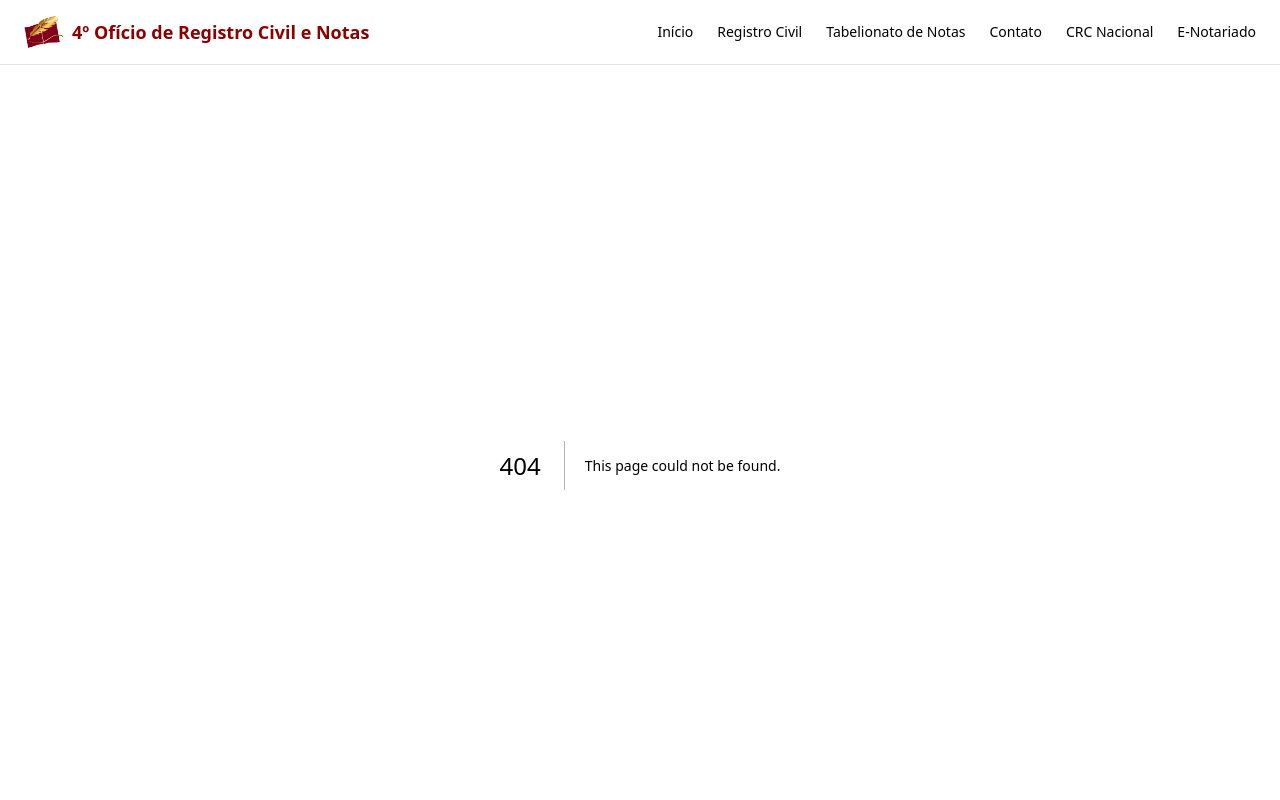
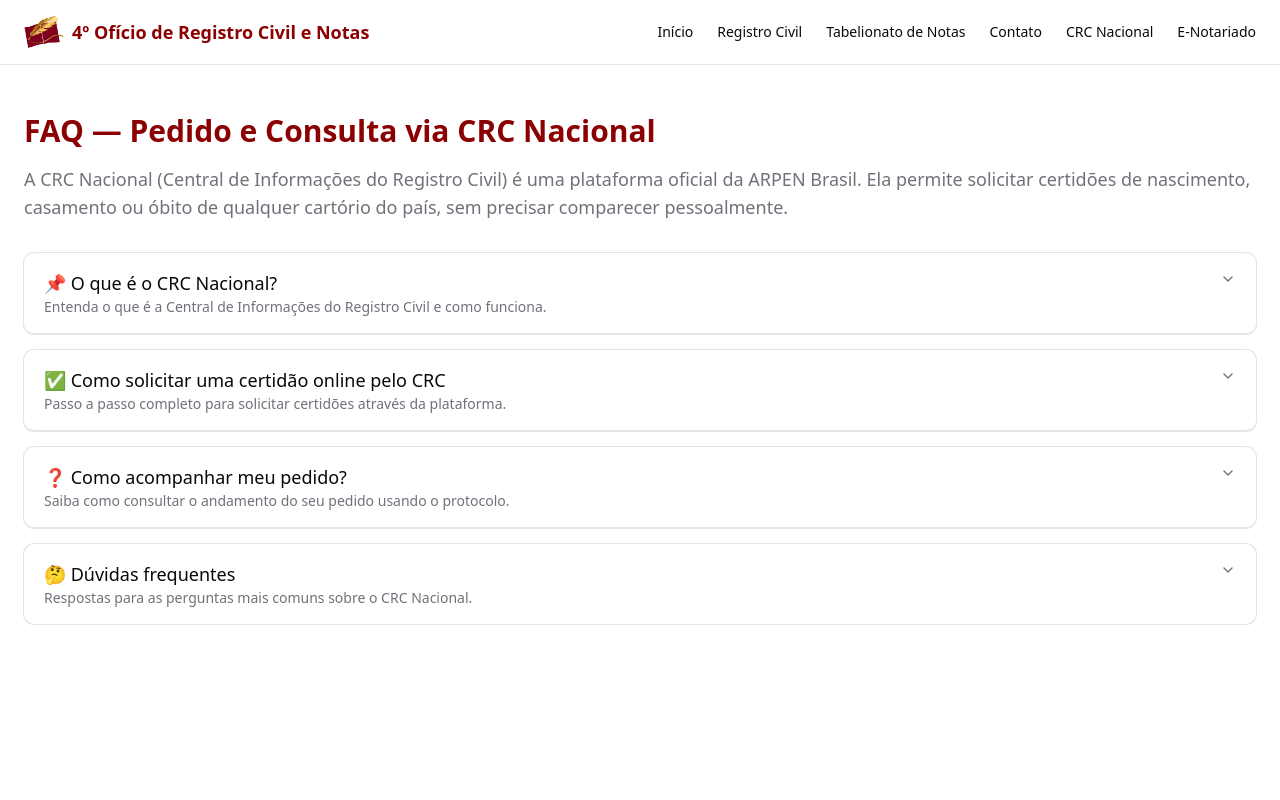
Before and after one commit to PedroL22/4-oficio-de-aracaju-landing-page, a Next.js app: page /faq-crc in a window 1280 px wide. Before the commit this address had no page. Shown: the top 800 px of the page. Built offline with nearby package versions, Linux system fonts and the light colour scheme.

Commit message:
✨ feat: Add faq-crc page

```diff
--- /dev/null
+++ b/src/app/faq-crc/page.tsx
@@ -0,0 +1,174 @@
+import { ServiceItem } from '~/components/ServiceItem'
+import { SimpleServiceItem } from '~/components/SimpleServiceItem'
+import { Accordion } from '~/components/ui/accordion'
+
+export const metadata = {
+  title: 'FAQ - CRC Nacional - 4º Ofício de Aracaju',
+  description:
+    'Saiba como solicitar certidões online pelo CRC Nacional, acompanhar pedidos e esclarecer dúvidas frequentes sobre a plataforma da ARPEN Brasil.',
+  openGraph: {
+    title: 'FAQ - CRC Nacional - 4º Ofício de Aracaju',
+    description:
+      'Saiba como solicitar certidões online pelo CRC Nacional, acompanhar pedidos e esclarecer dúvidas frequentes sobre a plataforma da ARPEN Brasil.',
+    images: ['/logotype.png'],
+  },
+  twitter: {
+    card: 'summary_large_image',
+    title: 'FAQ - CRC Nacional - 4º Ofício de Aracaju',
+    description:
+      'Saiba como solicitar certidões online pelo CRC Nacional, acompanhar pedidos e esclarecer dúvidas frequentes sobre a plataforma da ARPEN Brasil.',
+    images: ['/logotype.png'],
+  },
+}
+
+export default function FAQCRCNacional() {
+  return (
+    <main className='mx-auto flex min-h-screen flex-1 flex-col'>
+      <div className='flex w-full flex-col items-center py-12'>
+        <section className='mb-12 w-full max-w-[1280px] px-4 md:px-6'>
+          <div className='mb-8'>
+            <h1 className='mb-4 font-bold text-3xl text-[#8B0000]'>FAQ — Pedido e Consulta via CRC Nacional</h1>
+
+            <p className='text-lg text-zinc-500'>
+              A CRC Nacional (Central de Informações do Registro Civil) é uma plataforma oficial da ARPEN Brasil. Ela
+              permite solicitar certidões de nascimento, casamento ou óbito de qualquer cartório do país, sem precisar
+              comparecer pessoalmente.
+            </p>
+          </div>
+
+          <Accordion type='multiple' className='w-full space-y-6'>
+            <SimpleServiceItem
+              id='o-que-e-crc'
+              title='📌 O que é o CRC Nacional?'
+              description='Entenda o que é a Central de Informações do Registro Civil e como funciona.'
+            >
+              <div className='space-y-6'>
+                <div>
+                  <p className='text-sm text-zinc-600'>
+                    A CRC Nacional (Central de Informações do Registro Civil) é uma plataforma oficial da ARPEN Brasil.
+                    Ela permite solicitar certidões de nascimento, casamento ou óbito de qualquer cartório do país, sem
+                    precisar comparecer pessoalmente.
+                  </p>
+                </div>
+              </div>
+            </SimpleServiceItem>
+
+            <SimpleServiceItem
+              id='como-solicitar'
+              title='✅ Como solicitar uma certidão online pelo CRC'
+              description='Passo a passo completo para solicitar certidões através da plataforma.'
+            >
+              <div className='space-y-6'>
+                <div>
+                  <h2 className='mb-3 font-medium text-base'>Passo a passo:</h2>
+
+                  <ol className='list-decimal space-y-2 pl-5 text-sm text-zinc-600'>
+                    <li>
+                      Acesse:{' '}
+                      <a
+                        href='https://registrocivil.org.br'
+                        target='_blank'
+                        rel='noreferrer'
+                        className='text-[#8B0000] hover:underline'
+                      >
+                        registrocivil.org.br
+                      </a>
+                    </li>
+                    <li>Clique em "Solicitar Certidão"</li>
+                    <li>Preencha os dados da certidão (nome, local, data, tipo etc.)</li>
+                    <li>Escolha o cartório correto</li>
+                    <li>Finalize o pagamento via Pix, cartão ou boleto</li>
+                    <li>A certidão digital será enviada por e-mail ou ficará disponível para download</li>
+                  </ol>
+                </div>
+
+                <div>
+                  <p className='text-sm text-zinc-600'>
+                    📎 Se tiver dúvidas sobre onde encontrar Livro, Folha e Termo, acesse:{' '}
+                    <a
+                      href='/docs/tutorial-crc.pdf'
+                      target='_blank'
+                      rel='noreferrer noopener'
+                      className='text-[#8B0000] hover:underline'
+                    >
+                      tutorial-crc.pdf
+                    </a>
+                  </p>
+                </div>
+              </div>
+            </SimpleServiceItem>
+
+            <SimpleServiceItem
+              id='acompanhar-pedido'
+              title='❓ Como acompanhar meu pedido?'
+              description='Saiba como consultar o andamento do seu pedido usando o protocolo.'
+            >
+              <div className='space-y-6'>
+                <div>
+                  <p className='text-sm text-zinc-600'>
+                    🧾 Ao finalizar o pedido, você receberá um protocolo.
+                    <br />
+                    Esse número pode ser usado para consultar o andamento.
+                  </p>
+                </div>
+
+                <div>
+                  <p className='text-sm text-zinc-600'>
+                    📬 Caso precise de ajuda, envie um e-mail com o protocolo para:
+                    <br />
+                    <a href='mailto:registrocivil@cartorio4oficioaju.com.br' className='text-[#8B0000] hover:underline'>
+                      registrocivil@cartorio4oficioaju.com.br
+                    </a>
+                  </p>
+                </div>
+              </div>
+            </SimpleServiceItem>
+
+            <ServiceItem
+              id='duvidas-frequentes'
+              title='🤔 Dúvidas frequentes'
+              description='Respostas para as perguntas mais comuns sobre o CRC Nacional.'
+              pdfLink='/docs/tutorial-crc.pdf'
+            >
+              <div className='space-y-6'>
+                <div>
+                  <h3 className='mb-2 font-medium text-base'>Q: O CRC substitui o atendimento presencial?</h3>
+
+                  <p className='text-sm text-zinc-600'>
+                    <strong>A:</strong> Não. Ele é exclusivo para pedidos e acompanhamento de certidões. Retificações,
+                    averbações e atos presenciais continuam sendo realizados no cartório.
+                  </p>
+                </div>
+
+                <div>
+                  <h4 className='mb-2 font-medium text-base'>Q: O valor é o mesmo do cartório?</h4>
+
+                  <p className='text-sm text-zinc-600'>
+                    <strong>A:</strong> A base é a mesma (ex: R$ 71,65), mas pode haver taxas adicionais de emissão e
+                    envio.
+                  </p>
+                </div>
+
+                <div>
+                  <h5 className='mb-2 font-medium text-base'>Q: O que fazer com o número do protocolo?</h5>
+
+                  <p className='text-sm text-zinc-600'>
+                    <strong>A:</strong> Informe por e-mail para que nossa equipe verifique o andamento.
+                  </p>
+                </div>
+
+                <div>
+                  <h6 className='mb-2 font-medium text-base'>Q: Posso pedir certidões de outros estados?</h6>
+
+                  <p className='text-sm text-zinc-600'>
+                    <strong>A:</strong> Sim. A plataforma integra cartórios de todo o Brasil.
+                  </p>
+                </div>
+              </div>
+            </ServiceItem>
+          </Accordion>
+        </section>
+      </div>
+    </main>
+  )
+}
--- a/src/layouts/Footer.tsx
+++ b/src/layouts/Footer.tsx
@@ -8,7 +8,7 @@ export const Footer = () => {
       <div className='max-w-[1280px] px-4 md:px-6'>
         <div className='grid gap-8 lg:grid-cols-3'>
           <div className='space-y-4'>
-            <h3 className='font-medium text-[#8B0000] text-lg'>4º Ofício de Registro Civil e Notas</h3>
+            <span className='font-medium text-[#8B0000] text-lg'>4º Ofício de Registro Civil e Notas</span>
 
             <p className='text-sm text-zinc-500'>
               Serventia Extrajudicial de Registro Civil das Pessoas Naturais e Tabelionato de Notas da Comarca de
@@ -17,7 +17,7 @@ export const Footer = () => {
           </div>
 
           <div className='space-y-4'>
-            <h3 className='font-medium text-[#8B0000] text-lg'>Contato</h3>
+            <span className='font-medium text-[#8B0000] text-lg'>Contato</span>
 
             <ul className='space-y-2 text-sm text-zinc-500'>
               <li className='flex items-start gap-2'>
@@ -43,7 +43,7 @@ export const Footer = () => {
           </div>
 
           <div className='space-y-4'>
-            <h3 className='font-medium text-[#8B0000] text-lg'>Links Úteis</h3>
+            <span className='font-medium text-[#8B0000] text-lg'>Links Úteis</span>
 
             <ul className='space-y-2 text-sm'>
               <li>
```
Also changed, not shown: 1 other file (tests, documents, lock files or other folders).
